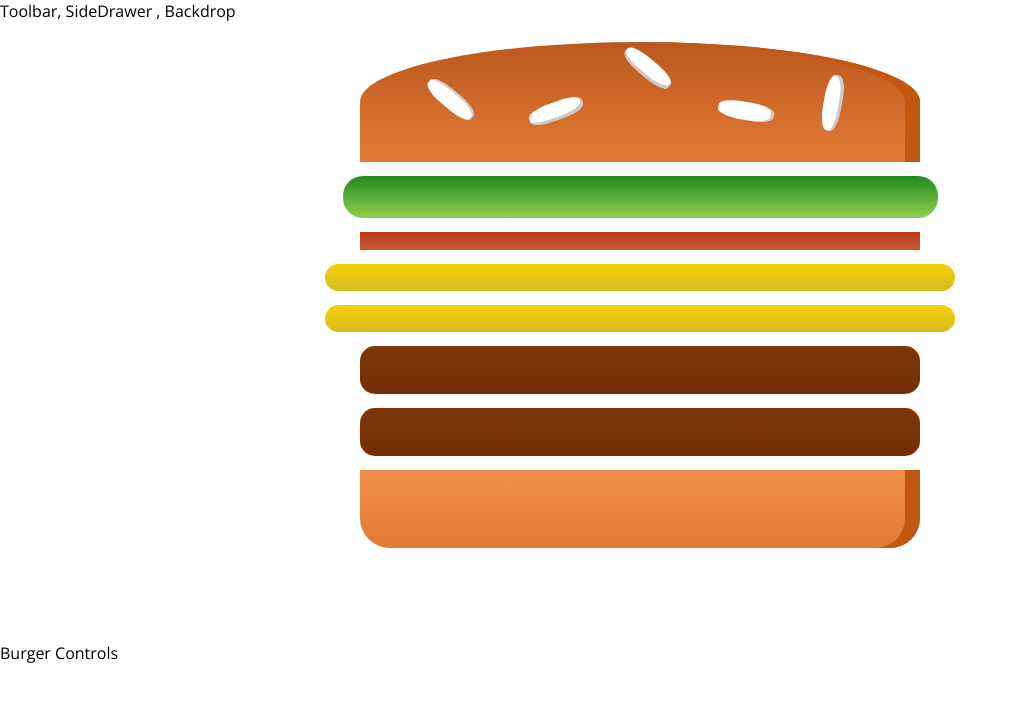
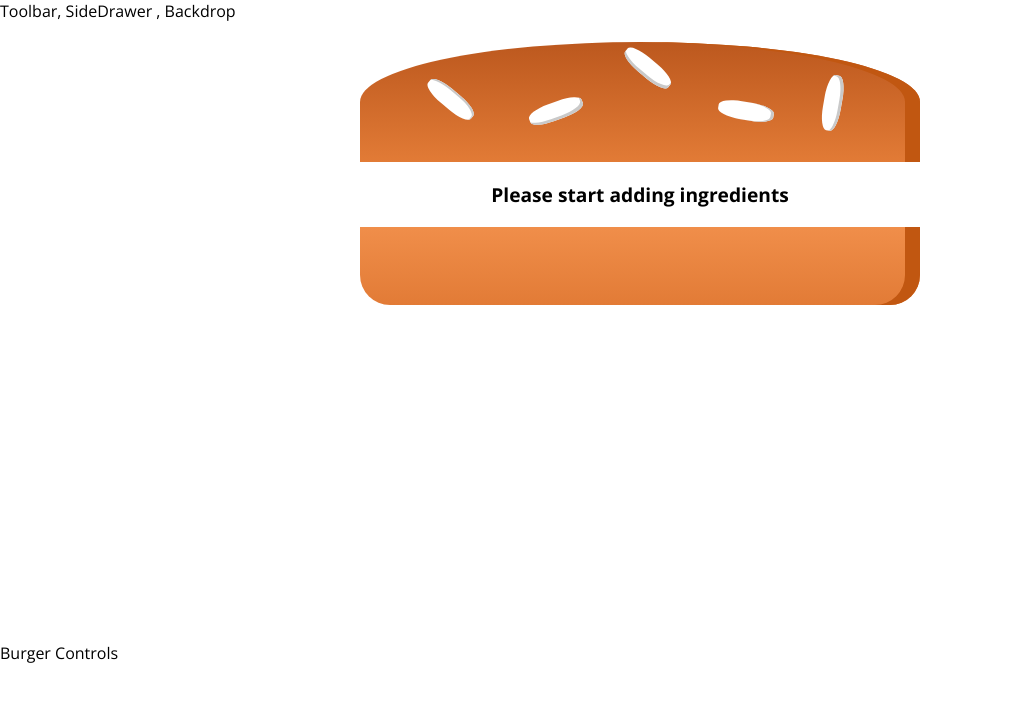
Before and after one commit to ANgajasinghe/burger-builder, a React (Create React App) app: page / in a window 1280 px wide. Shown: the top 702 px of the page, without its empty margins (0-1018 px from the left). Built offline with nearby package versions, Linux system fonts and the light colour scheme.

Commit message:
13. Work with reducer() => For transform array

```diff
--- a/src/components/Burger/Burger.js
+++ b/src/components/Burger/Burger.js
@@ -3,22 +3,25 @@
 import BurgerIngredient from "./BurgerIngredients/BurgerIngredient";
 
 const burger = (props) => {
-
-    // Object to array =  Object.keys()
-    console.log(props.ingredients);
     const objetKeyArray = Object.keys(props.ingredients); // ["salad", "bacon", "cheese", "meat"]
-    const transformedIngredients = objetKeyArray
-        .map(igKey =>{
+    let transformedIngredients = objetKeyArray
+        .map(igKey => {
             // Create array Array(LENGTH)
-            console.log(igKey);
             return [...Array(props.ingredients[igKey])]
-                .map((_,i) => {
+                .map((_, i) => {
                     return <BurgerIngredient key={igKey + i} type={igKey}/>
                 })
-        })
+        }).reduce((arr, el) => {
+            // this reduce methods allow us to transform array to another format.
+            return arr.concat(el);
+        },[])
+
+    if(transformedIngredients.length === 0) {
+        transformedIngredients = <p> Please start adding ingredients</p>
+    }
 
 
-    return(
+    return (
         <div className='Burger'>
             <BurgerIngredient type='bread-top'/>
             {transformedIngredients}
--- a/src/containers/BurgerBuilder/index.js
+++ b/src/containers/BurgerBuilder/index.js
@@ -11,10 +11,10 @@
 
     state = {
         ingredients: {
-            salad:1,
-            bacon:1,
-            cheese: 2,
-            meat: 2
+            salad:0,
+            bacon:0,
+            cheese: 0,
+            meat: 0
         }
     }
 
```
Also changed, not shown: 1 other file (tests, documents, lock files or other folders). Lines whose indentation alone changed are shown as unchanged.
